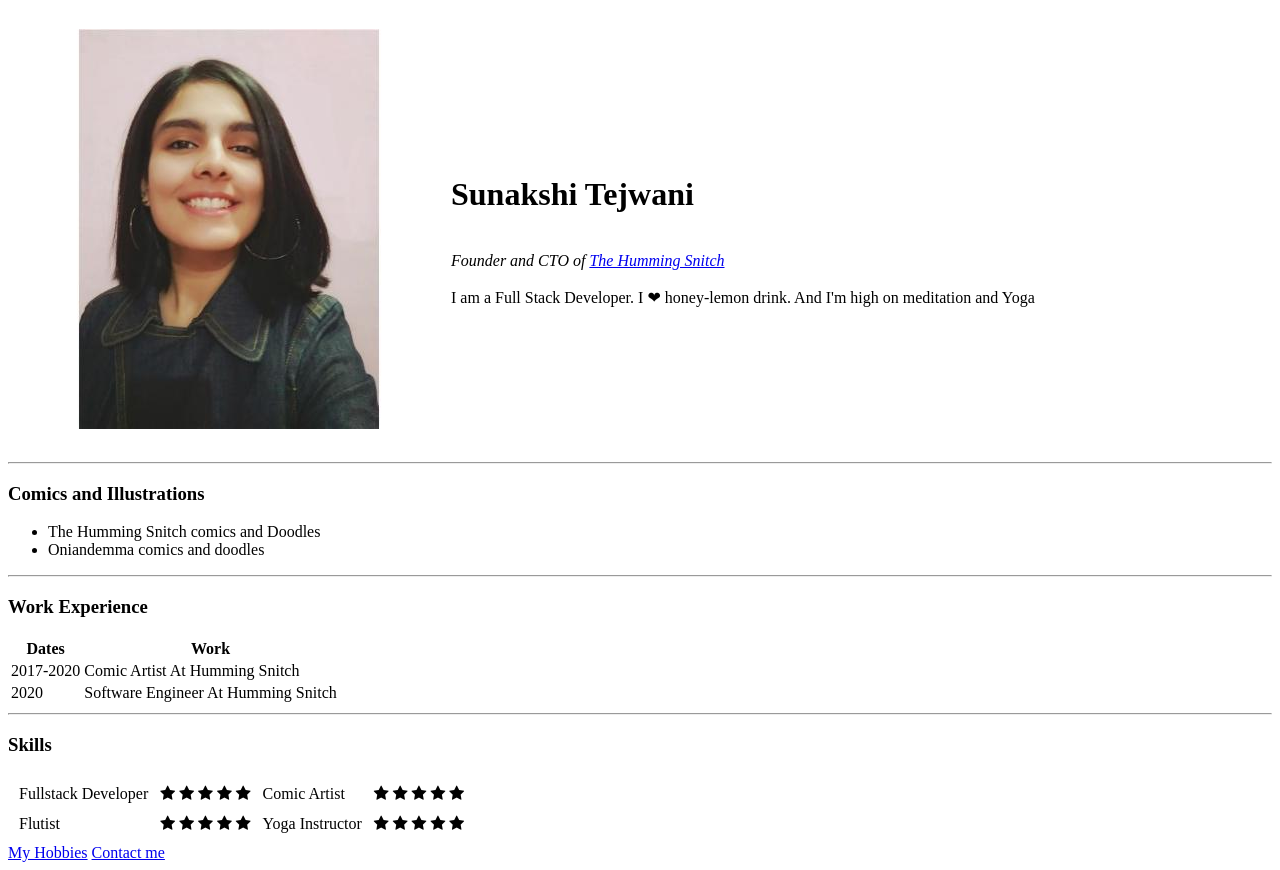
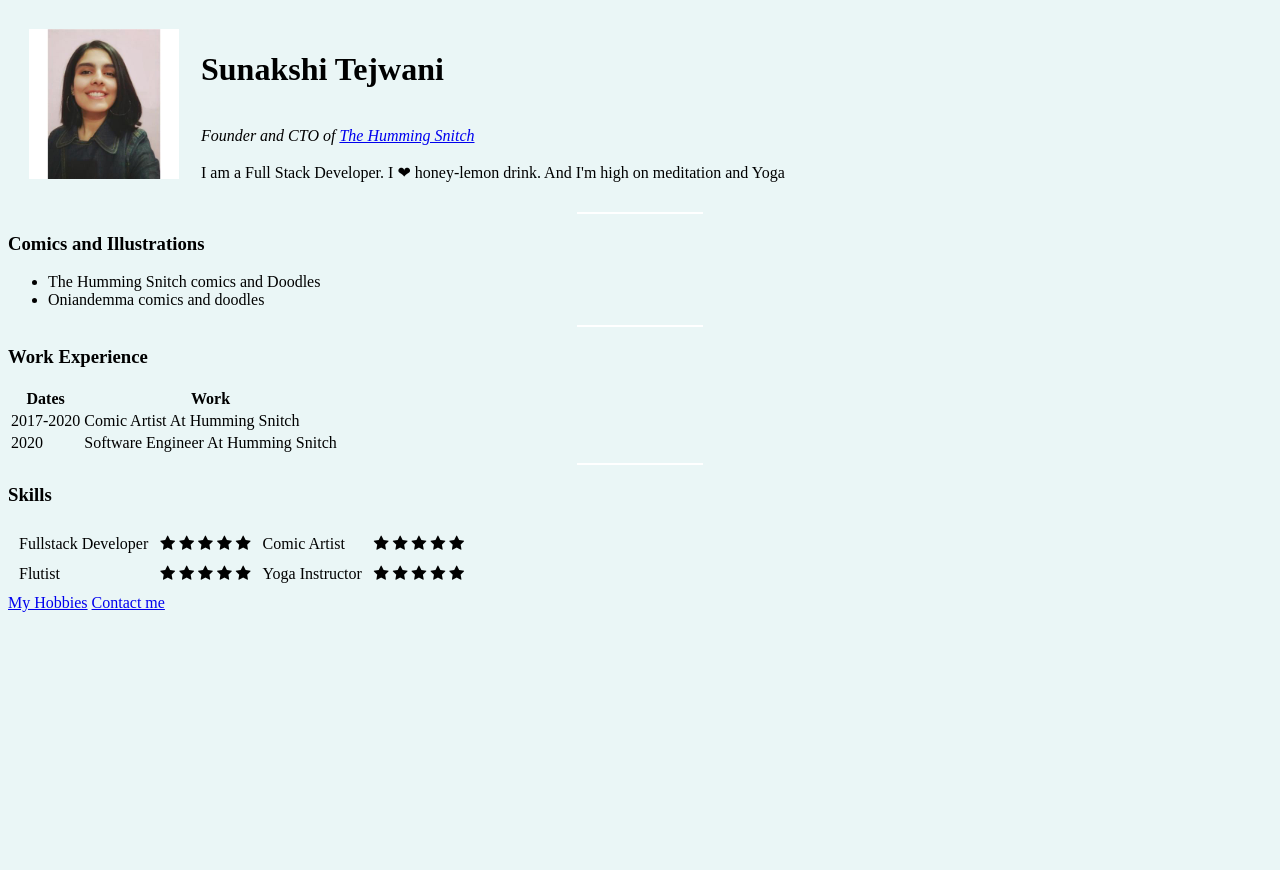
Before and after one commit to sunakshitejwani/xcv, a plain HTML site: page index.html in a window 1280 px wide. After the commit the page ends 800 px from the top, so only its background shows below. Drawn offline with Linux system fonts and the light colour scheme.

Commit message:
Adding internal css

```diff
--- a/index.html
+++ b/index.html
@@ -3,6 +3,25 @@
   <head>
     <meta charset="utf-8" />
     <title>Sunakshi's Personal Page</title>
+
+    <style>
+
+        body {
+            background-color:#EAF6F6;
+        }
+
+        hr {
+          background-color : white;
+          border-style: none;
+          height: 2px;
+          width: 10%
+        }
+
+        img {
+          height: 150px;
+        }
+
+    </style>
     <link
       rel="stylesheet"
       href="https://cdnjs.cloudflare.com/ajax/libs/font-awesome/4.7.0/css/font-awesome.min.css"
```
